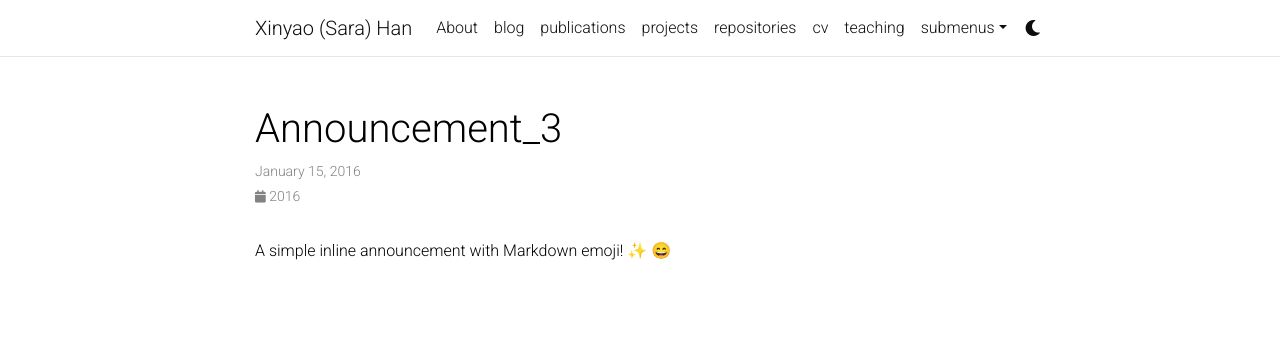
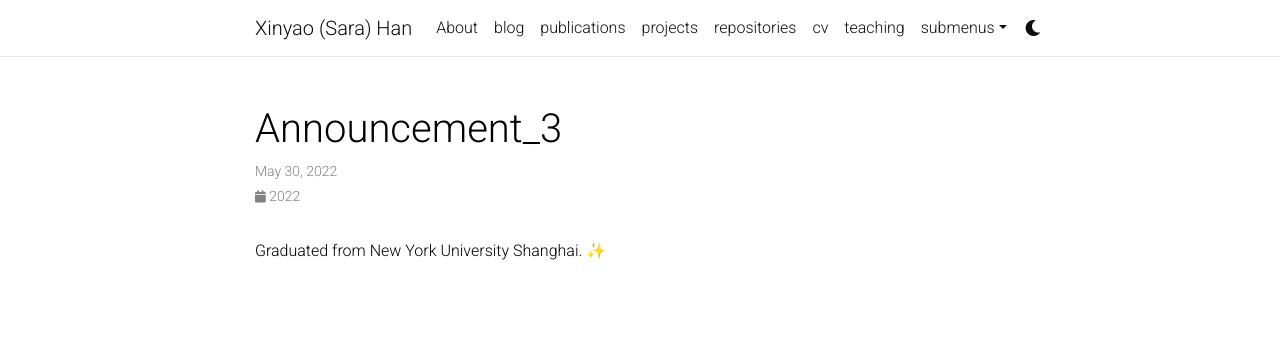
Before and after one commit to XinyaoHan/XinyaoHan.github.io, a Jekyll site: the page built from _news/announcement_3.md, in a window 1280 px wide. Shown: the top 356 px of the page. Built offline with Jekyll 4.4.1, drawn with Linux system fonts in a browser that asks for light colours; full-size pictures stand in for the smaller copies a plugin makes; emoji names are drawn with the system emoji font; comment, search, counter and statistics services are not loaded; a style sheet for code colours, icons or effects is not loaded.

Commit message:
updated news page

```diff
--- a/_news/announcement_3.md
+++ b/_news/announcement_3.md
@@ -1,7 +1,7 @@
 ---
 layout: post
-date: 2016-01-15 07:59:00-0400
+date: 2022-05-30 15:59:00-0400
 inline: true
 ---
 
-A simple inline announcement with Markdown emoji! :sparkles: :smile:
+Graduated from New York University Shanghai. :sparkles:
```
Also changed, not shown: _news/announcement_1.md (+2 -2 lines).
